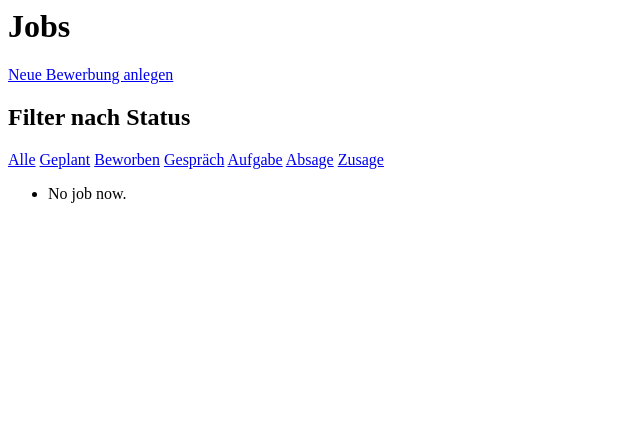
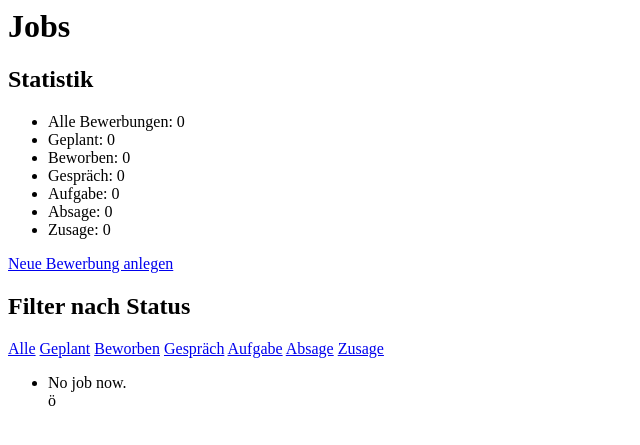
Before and after one commit to mohamadanasfattoum/jobtracker, a Django app: page /applications/ in a window 1280 px wide. Shown: the top 445 px of the page, without its empty margins (0-640 px from the left). Run offline with Django 5.2, Linux system fonts and the light colour scheme; data that the repository does not hold is empty.

Commit message:
feat: add dashboard statistics

```diff
--- a/JobApplication/templates/JobApplication/jobapplication_list.html
+++ b/JobApplication/templates/JobApplication/jobapplication_list.html
@@ -1,4 +1,16 @@
 <h1>Jobs</h1>
+
+<h2>Statistik</h2>
+
+<ul>
+    <li>Alle Bewerbungen: {{ total_count }}</li>
+    <li>Geplant: {{ planned_count }}</li>
+    <li>Beworben: {{ applied_count }}</li>
+    <li>Gespräch: {{ interview_count }}</li>
+    <li>Aufgabe: {{ task_count }}</li>
+    <li>Absage: {{ rejected_count }}</li>
+    <li>Zusage: {{ accepted_count }}</li>
+</ul>
 
 <a href="{% url 'application_create' %}">Neue Bewerbung anlegen</a>
 <h2>Filter nach Status</h2>
@@ -26,6 +38,6 @@
         <a href="{% url 'application_delete' application.pk %}">Löschen</a>
     </li>
 {% empty %}
-    <li>No job now.</li>
+    <li>No job now.</li>ö
 {% endfor %}
 </ul>
--- a/JobApplication/views.py
+++ b/JobApplication/views.py
@@ -20,6 +20,15 @@ class JobApplicationListView(generic.ListView):
     def get_context_data(self, **kwargs):
         context = super().get_context_data(**kwargs)
         context["selected_status"] = self.request.GET.get("status", "")
+
+        context["total_count"] = JobApplication.objects.count()
+        context["planned_count"] = JobApplication.objects.filter(status="planned").count()
+        context["applied_count"] = JobApplication.objects.filter(status="applied").count()
+        context["interview_count"] = JobApplication.objects.filter(status="interview").count()
+        context["task_count"] = JobApplication.objects.filter(status="task").count()
+        context["rejected_count"] = JobApplication.objects.filter(status="rejected").count()
+        context["accepted_count"] = JobApplication.objects.filter(status="accepted").count()
+
         return context
 
 class JobApplicationCreateView(generic.CreateView):
```
